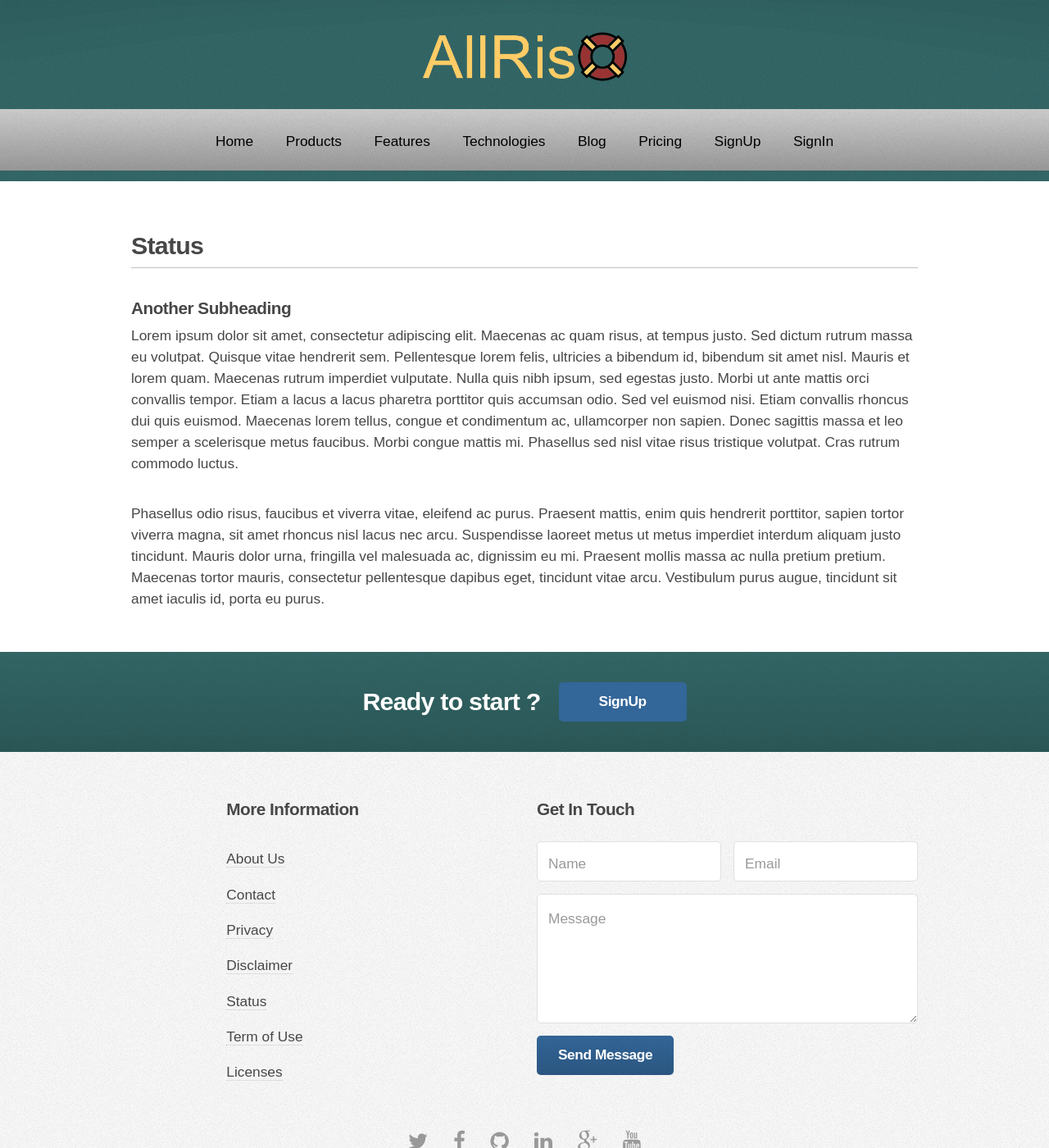
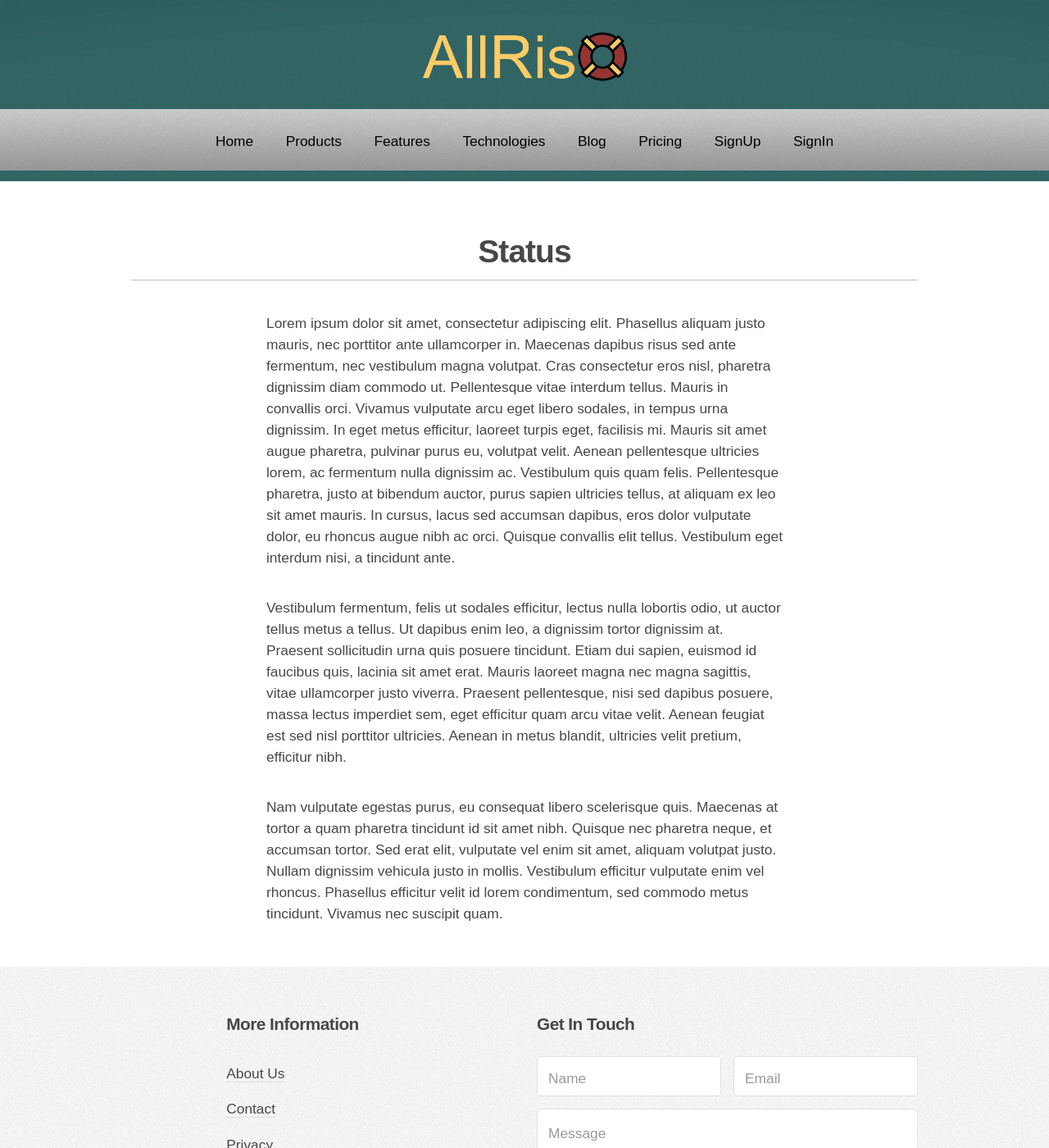
Before and after one commit to alljustincase/allrisx.com, a Jekyll site: the page built from status.html, in a window 1280 px wide and 1400 px high. Shown: the whole window at 82% size. Built offline with Jekyll 4.4.1, drawn with Linux system fonts in a browser that asks for light colours.

Commit message:
Updated 2 files via CloudCannon

```diff
--- a/licenses.html
+++ b/licenses.html
@@ -1,5 +1,5 @@
 ---
-title: Licenses and Acknowledgements
+title: Licenses
 title-url: licenses
 layout: text-post
 permalink: /licenses.html
--- a/status.html
+++ b/status.html
@@ -1,42 +1,18 @@
 ---
-title: about
-layout: default
+title: Status
+title-url: Status
+layout: text-post
 permalink: /status.html
 ---
 
-<!-- Main -->
-	<section class="wrapper style1 wrapper-custom-top-padding">
-		<div class="container">
-			<div id="content">
+<p>
+Lorem ipsum dolor sit amet, consectetur adipiscing elit. Phasellus aliquam justo mauris, nec porttitor ante ullamcorper in. Maecenas dapibus risus sed ante fermentum, nec vestibulum magna volutpat. Cras consectetur eros nisl, pharetra dignissim diam commodo ut. Pellentesque vitae interdum tellus. Mauris in convallis orci. Vivamus vulputate arcu eget libero sodales, in tempus urna dignissim. In eget metus efficitur, laoreet turpis eget, facilisis mi. Mauris sit amet augue pharetra, pulvinar purus eu, volutpat velit. Aenean pellentesque ultricies lorem, ac fermentum nulla dignissim ac. Vestibulum quis quam felis. Pellentesque pharetra, justo at bibendum auctor, purus sapien ultricies tellus, at aliquam ex leo sit amet mauris. In cursus, lacus sed accumsan dapibus, eros dolor vulputate dolor, eu rhoncus augue nibh ac orci. Quisque convallis elit tellus. Vestibulum eget interdum nisi, a tincidunt ante.
+</p>
 
-				<!-- Content -->
+<p>
+Vestibulum fermentum, felis ut sodales efficitur, lectus nulla lobortis odio, ut auctor tellus metus a tellus. Ut dapibus enim leo, a dignissim tortor dignissim at. Praesent sollicitudin urna quis posuere tincidunt. Etiam dui sapien, euismod id faucibus quis, lacinia sit amet erat. Mauris laoreet magna nec magna sagittis, vitae ullamcorper justo viverra. Praesent pellentesque, nisi sed dapibus posuere, massa lectus imperdiet sem, eget efficitur quam arcu vitae velit. Aenean feugiat est sed nisl porttitor ultricies. Aenean in metus blandit, ultricies velit pretium, efficitur nibh.
+</p>
 
-					<article>
-						<header>
-							<h2 class="border-bottom">Status</h2>
-						</header>
-
-
-
-						<h3 class="custom-margin-bottom">Another Subheading</h3>
-						<p>Lorem ipsum dolor sit amet, consectetur adipiscing elit. Maecenas ac quam risus, at tempus
-						justo. Sed dictum rutrum massa eu volutpat. Quisque vitae hendrerit sem. Pellentesque lorem felis,
-						ultricies a bibendum id, bibendum sit amet nisl. Mauris et lorem quam. Maecenas rutrum imperdiet
-						vulputate. Nulla quis nibh ipsum, sed egestas justo. Morbi ut ante mattis orci convallis tempor.
-						Etiam a lacus a lacus pharetra porttitor quis accumsan odio. Sed vel euismod nisi. Etiam convallis
-						rhoncus dui quis euismod. Maecenas lorem tellus, congue et condimentum ac, ullamcorper non sapien.
-						Donec sagittis massa et leo semper a scelerisque metus faucibus. Morbi congue mattis mi.
-						Phasellus sed nisl vitae risus tristique volutpat. Cras rutrum commodo luctus.</p>
-
-						<p>Phasellus odio risus, faucibus et viverra vitae, eleifend ac purus. Praesent mattis, enim
-						quis hendrerit porttitor, sapien tortor viverra magna, sit amet rhoncus nisl lacus nec arcu.
-						Suspendisse laoreet metus ut metus imperdiet interdum aliquam justo tincidunt. Mauris dolor urna,
-						fringilla vel malesuada ac, dignissim eu mi. Praesent mollis massa ac nulla pretium pretium.
-						Maecenas tortor mauris, consectetur pellentesque dapibus eget, tincidunt vitae arcu.
-						Vestibulum purus augue, tincidunt sit amet iaculis id, porta eu purus.</p>
-					</article>
-
-			</div>
-		</div>
-	</section>
-	{% include cta.html %}
+<p>
+Nam vulputate egestas purus, eu consequat libero scelerisque quis. Maecenas at tortor a quam pharetra tincidunt id sit amet nibh. Quisque nec pharetra neque, et accumsan tortor. Sed erat elit, vulputate vel enim sit amet, aliquam volutpat justo. Nullam dignissim vehicula justo in mollis. Vestibulum efficitur vulputate enim vel rhoncus. Phasellus efficitur velit id lorem condimentum, sed commodo metus tincidunt. Vivamus nec suscipit quam.
+</p>
```
